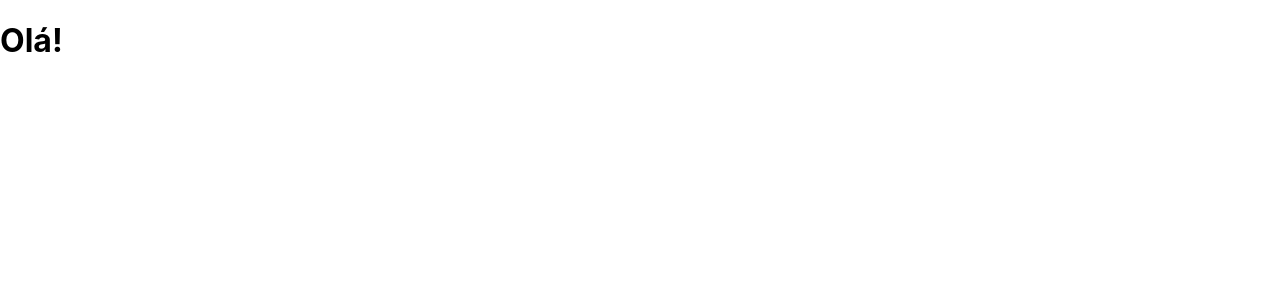
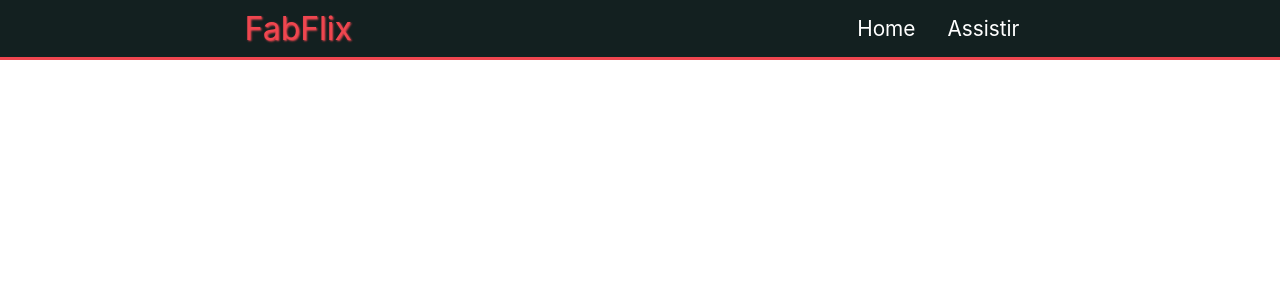
Before and after one commit to fabricyoc/fabflix-react, a JavaScript app: page / in a window 1280 px wide. Shown: the top 300 px of the page. Built offline with nearby package versions, Linux system fonts and the light colour scheme; the HTML template or start-up script is replaced by a standard one.

Commit message:
Construção do cabeçalho

```diff
--- a/public/index.html
+++ b/public/index.html
@@ -1,5 +1,5 @@
 <!DOCTYPE html>
-<html lang="en">
+<html lang="pt-br">
   <head>
     <meta charset="utf-8" />
     <link rel="icon" href="%PUBLIC_URL%/favicon.ico" />
--- a/src/App.js
+++ b/src/App.js
@@ -1,8 +1,11 @@
+import Header from "./componentes/Header";
+
 function App() {
   return (
-    <h1>
-      Olá!
-    </h1>
+    <>
+      <Header />
+      <h1>Olá mundo!</h1>
+    </>
   );
 }
 
--- /dev/null
+++ b/src/componentes/Header/Header.module.css
@@ -0,0 +1,35 @@
+.header{
+  background-color: #132020;
+  border-bottom: 3px solid #ef464f;
+  color: white;
+  display: flex;
+  /* cabeçalho sempre visível */
+  position: fixed;
+  /* garante que o cabeçalho sempre ficará no topo */
+  top: 0;
+  height: 60px;
+  width: 100%;
+  /* alinhar horizontalmente com espaços semelhantes */
+  justify-content: space-around;
+  /* alinhar verticalmente, precisa do display flex */
+  align-items: center;
+}
+
+.header span{
+  color: #ef464f;
+  text-shadow: 1px 1px 2px #ef464f;
+  font-size: 2rem;
+}
+
+.header a{
+  text-decoration: none;
+  color: white;
+  padding-inline: 1rem;
+  font-size: 1.3rem;
+  transition: 0.5s;
+}
+
+.header a:hover{
+  border-bottom: 2px solid white;
+  text-shadow: 1px 1px 3px #ef464f;
+}
--- /dev/null
+++ b/src/componentes/Header/index.js
@@ -0,0 +1,15 @@
+import styles from './Header.module.css';
+
+function Header() {
+  return (
+    <header className={styles.header}>
+      <span>FabFlix</span>
+      <nav>
+        <a href='#'>Home</a>
+        <a href='#'>Assistir</a>
+      </nav>
+    </header>
+  );
+};
+
+export default Header;
--- a/src/index.css
+++ b/src/index.css
@@ -1,5 +1,9 @@
+*{
+  margin: 0;
+  padding: 0;
+  box-sizing: border-box;
+}
 body {
-  margin: 0;
   font-family: -apple-system, BlinkMacSystemFont, 'Segoe UI', 'Roboto', 'Oxygen',
     'Ubuntu', 'Cantarell', 'Fira Sans', 'Droid Sans', 'Helvetica Neue',
     sans-serif;
```
Also changed, not shown: 1 other file (tests, documents, lock files or other folders).
